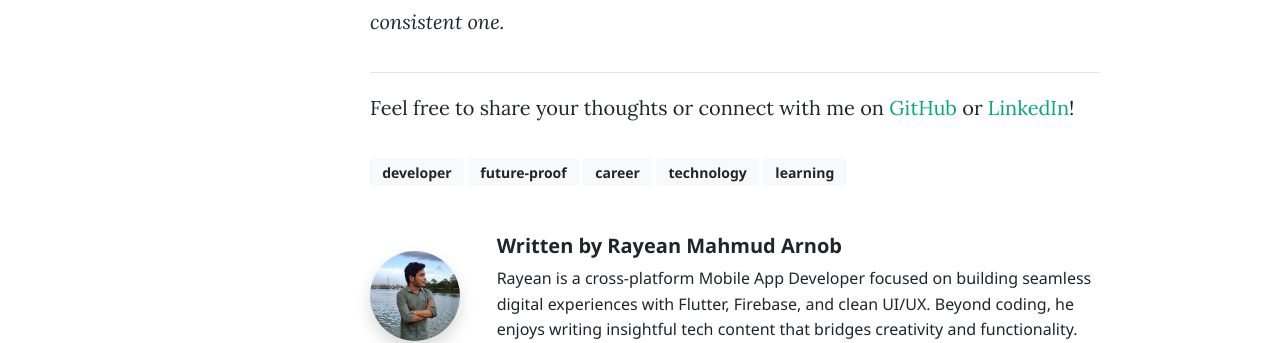
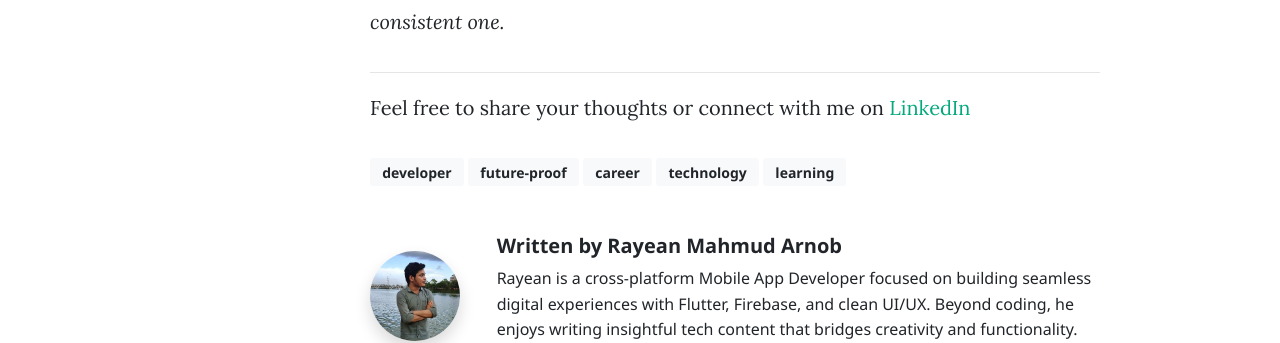
Before and after one commit to Rayean-Mahmud/rayean-mahmud.github.io, a Jekyll site: the page built from _posts/2025-05-23-stay-relevant-as-a developer.md, in a window 1280 px wide and 900 px high, scrolled down 4433 px. Shown: the part 365-708 px from the top of the window. Built offline with Jekyll 4.4.1, drawn with Linux system fonts in a browser that asks for light colours; nearby versions of some CDN libraries; comment, search, counter and statistics services are not loaded.

Commit message:
Update 2025-05-23-stay-relevant-as-a developer.md

```diff
--- a/_posts/2025-05-23-stay-relevant-as-a developer.md
+++ b/_posts/2025-05-23-stay-relevant-as-a developer.md
@@ -128,4 +128,4 @@ You don’t need to chase every new framework — but you do need to **stay curi
 
 ---
 
-Feel free to share your thoughts or connect with me on [GitHub](https://github.com/your-username) or [LinkedIn](https://linkedin.com/in/your-profile)!
+Feel free to share your thoughts or connect with me on [LinkedIn](https://www.linkedin.com/in/rayean-mahmud-arnob-a78345173/)
```
